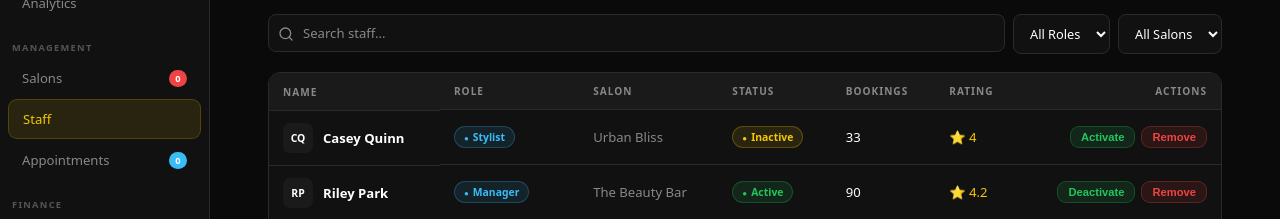
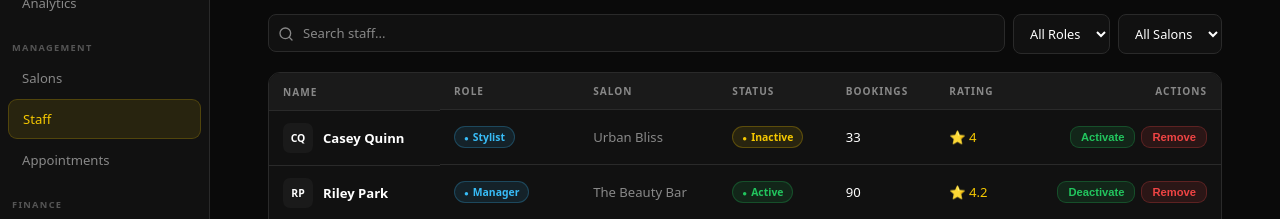
Before and after one commit to Sachi-ni/multi-salon-web-app, a React (Create React App) app in the folder frontend/: page /Staff in a window 1280 px wide. Shown: the part 156-375 px from the top of the page. Built offline with nearby package versions, Linux system fonts and the light colour scheme.

Commit message:
Update Sidebar.jsx

```diff
--- a/frontend/src/components/layout/Sidebar.jsx
+++ b/frontend/src/components/layout/Sidebar.jsx
@@ -36,7 +36,6 @@ const Sidebar = ({ isOpen = true }) => {
         onClick={() => navigate("/Salons")}
       >
         Salons
-        <span className="cnt" id="cnt-s">0</span>
       </div>
 
       <div
@@ -53,7 +52,6 @@ const Sidebar = ({ isOpen = true }) => {
         onClick={() => navigate("/Appointments")}
       >
         Appointments
-        <span className="cnt b" id="cnt-a">0</span>
       </div>
 
       <div className="ngrp">Finance</div>
```
